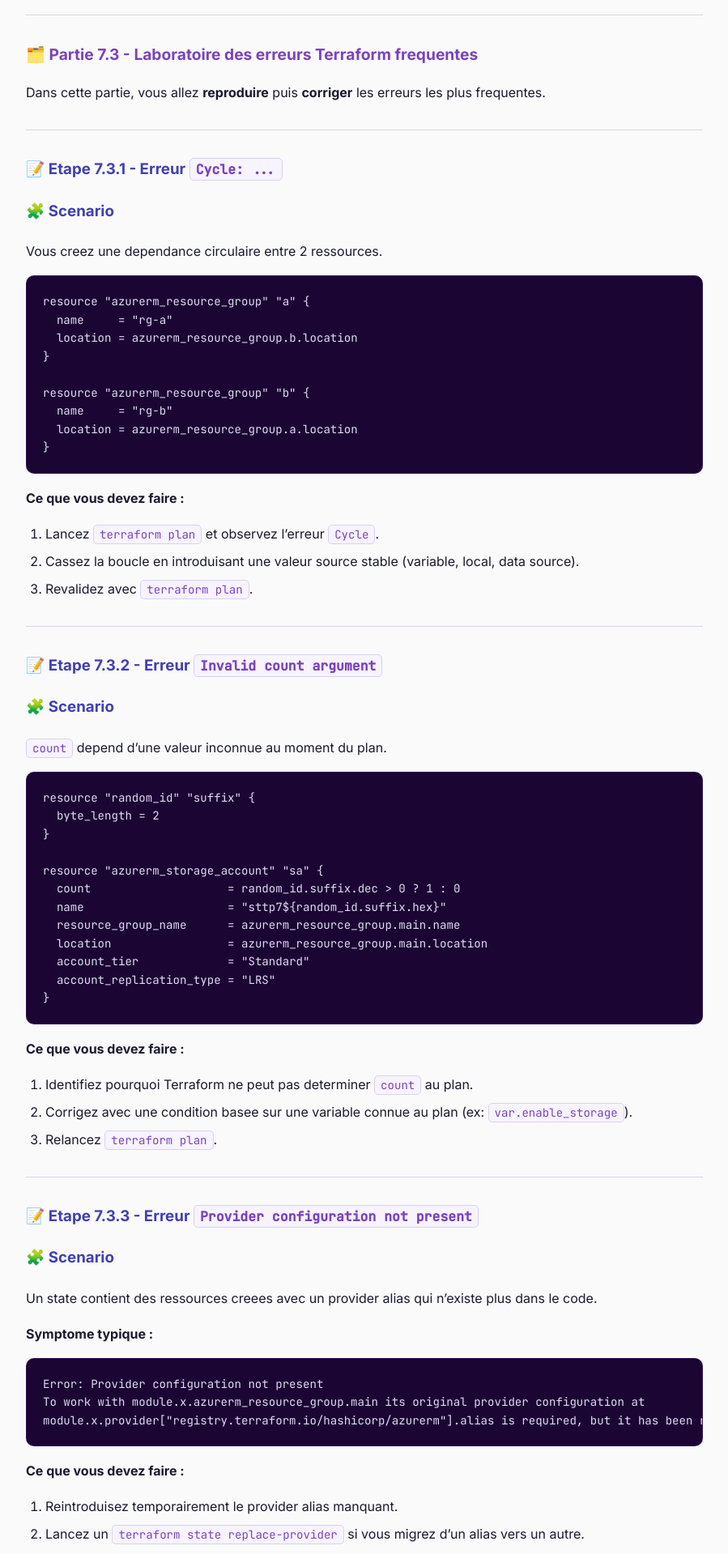
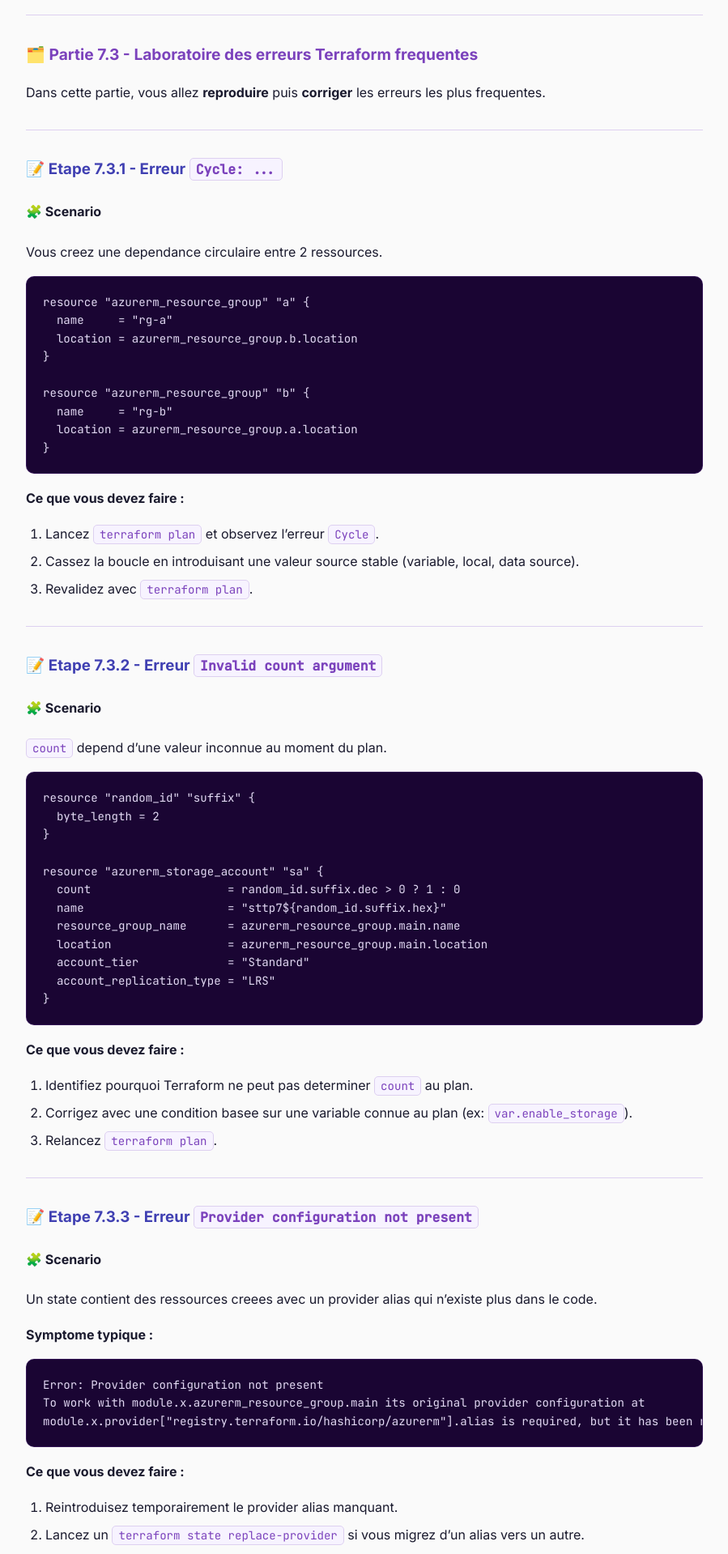
Before and after one commit to jviallon63/Hesias-TF5, a Jekyll site: the page built from tp/save/7-maintenance-rollback-erreurs.md, in a window 1280 px wide. Shown: the part 3807-5726 px from the top of the page at 81% size, without its empty margins (190-1089 px from the left). Built offline with Jekyll 4.4.1, drawn with Linux system fonts in a browser that asks for light colours.

Commit message:
Review TP5

```diff
--- a/tp/save/7-maintenance-rollback-erreurs.md
+++ b/tp/save/7-maintenance-rollback-erreurs.md
@@ -148,7 +148,7 @@ Dans cette partie, vous allez **reproduire** puis **corriger** les erreurs les p
 
 ### 📝 Etape 7.3.1 - Erreur `Cycle: ...`
 
-### 🧩 Scenario
+#### 🧩 Scenario
 
 Vous creez une dependance circulaire entre 2 ressources.
 
@@ -174,7 +174,7 @@ resource "azurerm_resource_group" "b" {
 
 ### 📝 Etape 7.3.2 - Erreur `Invalid count argument`
 
-### 🧩 Scenario
+#### 🧩 Scenario
 
 `count` depend d'une valeur inconnue au moment du plan.
 
@@ -203,7 +203,7 @@ resource "azurerm_storage_account" "sa" {
 
 ### 📝 Etape 7.3.3 - Erreur `Provider configuration not present`
 
-### 🧩 Scenario
+#### 🧩 Scenario
 
 Un state contient des ressources creees avec un provider alias qui n'existe plus dans le code.
 
@@ -227,7 +227,7 @@ module.x.provider["registry.terraform.io/hashicorp/azurerm"].alias is required,
 
 ### 📝 Etape 7.3.4 - Erreur `Reference to undeclared resource` (frequente)
 
-### 🧩 Scenario
+#### 🧩 Scenario
 
 Vous renommez une ressource mais oubliez de mettre a jour toutes les references.
 
@@ -241,7 +241,7 @@ Vous renommez une ressource mais oubliez de mettre a jour toutes les references.
 
 ### 📝 Etape 7.3.5 - Erreur `Error acquiring the state lock` (frequente)
 
-### 🧩 Scenario
+#### 🧩 Scenario
 
 Deux executions Terraform concurrentes tentent d'acceder au meme state distant.
 
@@ -261,7 +261,7 @@ terraform force-unlock <LOCK_ID>
 
 ### 📝 Etape 7.3.6 - Erreur `Resource already exists` (frequente)
 
-### 🧩 Scenario
+#### 🧩 Scenario
 
 La ressource existe dans Azure mais pas dans le state Terraform.
 
```
